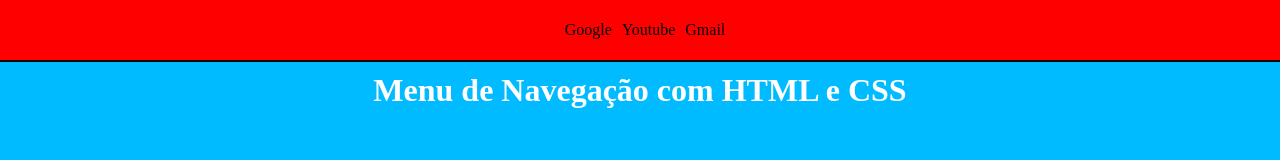
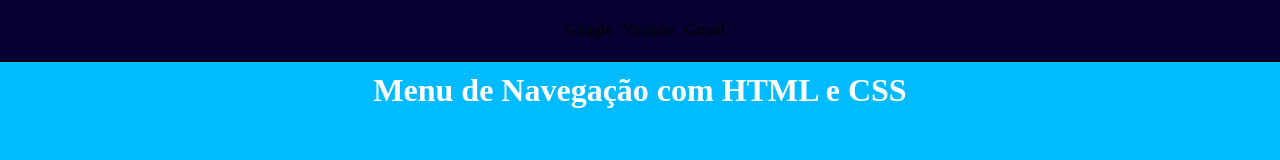
Before and after one commit to Matheus-farias-almeida/menudeNavegacao, a plain HTML site: page index.html in a window 1280 px wide. Drawn offline with Linux system fonts and the light colour scheme.

Commit message:
cor att2

```diff
--- a/css/style.css
+++ b/css/style.css
@@ -13,7 +13,7 @@ ul{
     height: 60px;
     align-items: center;
     justify-content: center;
-    background-color: red;
+    background-color: rgb(7, 0, 51);
     border-bottom: 2px solid black;
 }
 
```
